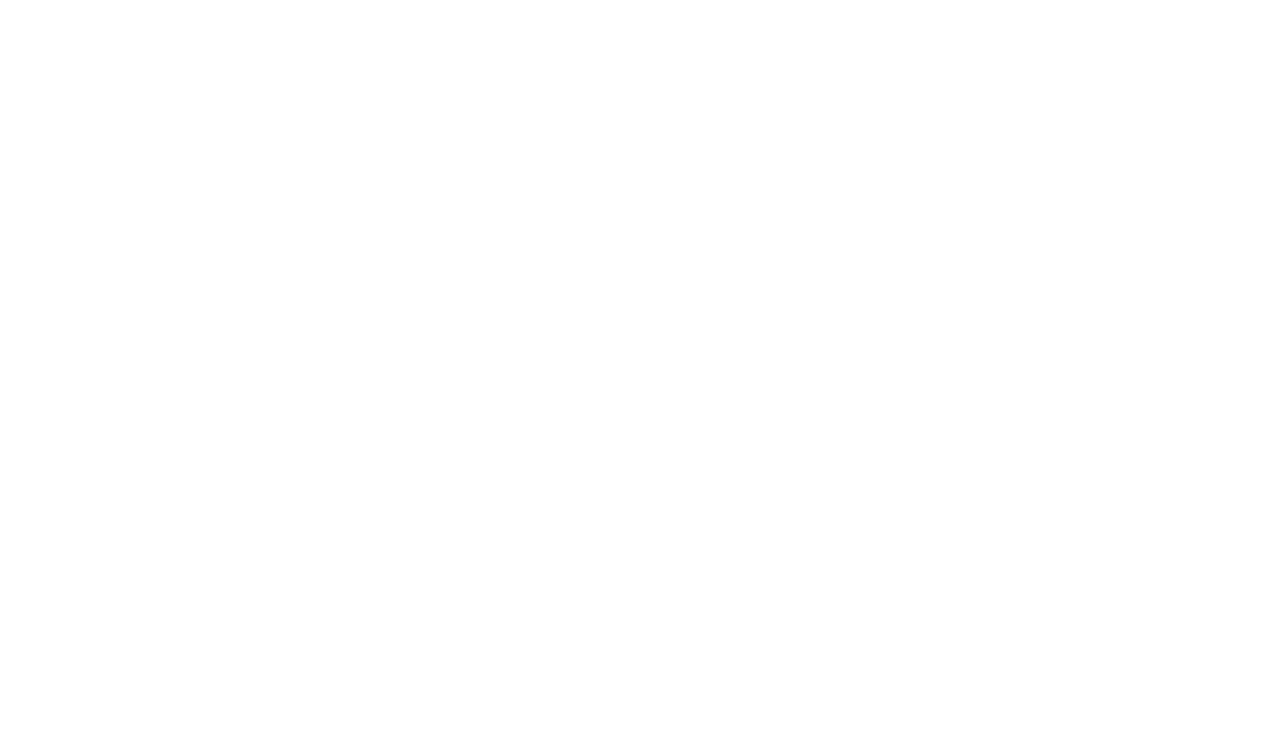
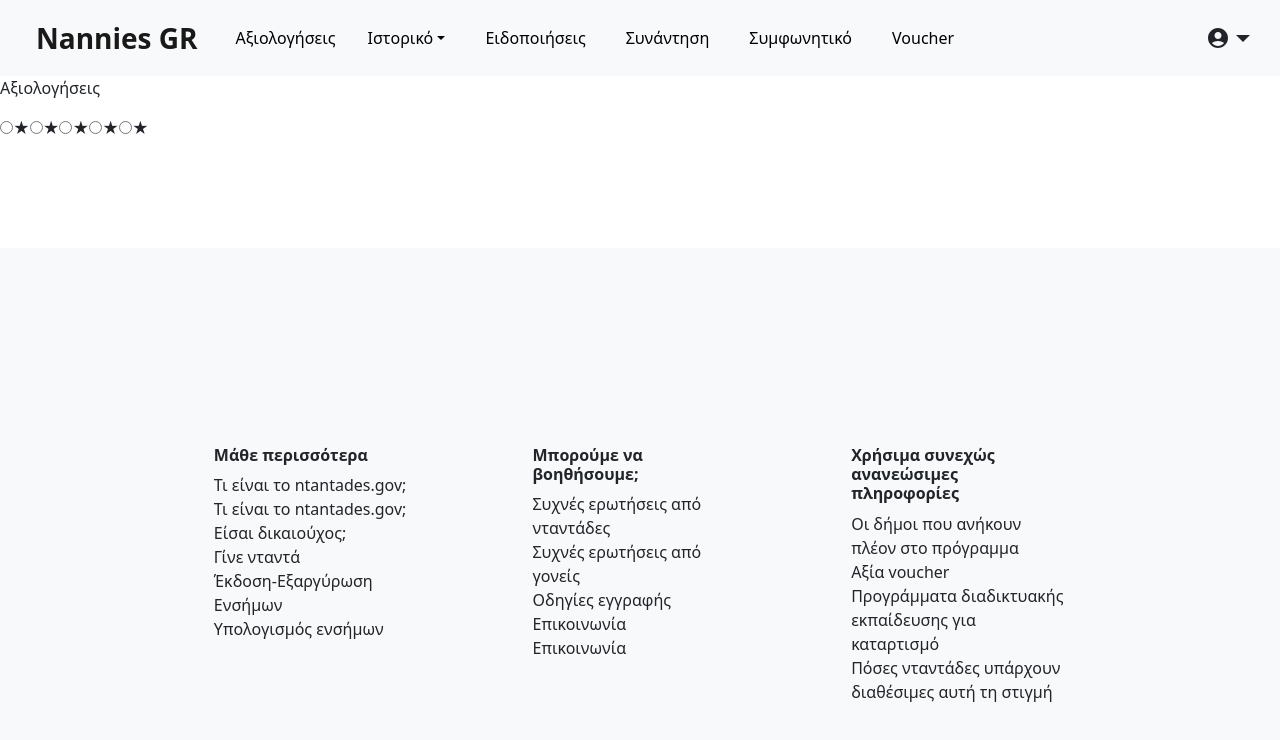
Before and after one commit to giannisz2/Website_Nannies, a React (Vite) app: page /Stars in a window 1280 px wide. Before the commit this address had no page. Shown: the top 740 px of the page. Built offline with nearby package versions, Linux system fonts and the light colour scheme.

Commit message:
I dont know

```diff
--- a/src/App.jsx
+++ b/src/App.jsx
@@ -24,6 +24,7 @@
 import ParentHomepage from './pages/parents/ParentHomepage.jsx';
 import TransactionHistoryParents from './pages/parents/TransactionHistoryParents.jsx';
 import RatesParents from './pages/parents/RatesParents.jsx'
+import Stars from './pages/parents/stars.jsx'
 
 function App() {
 
@@ -54,6 +55,7 @@
           <Route path='/ParentHomepage' element={<ParentHomepage/>}/>
           <Route path='/TransactionHistoryParents' element={<TransactionHistoryParents/>}/>
           <Route path='/RatesParents' element={<RatesParents/>}/>
+          <Route path='/Stars' element={<Stars/>}/>
         </Routes>
       </BrowserRouter>
     </>
--- a/src/pages/parents/stars.jsx
+++ b/src/pages/parents/stars.jsx
@@ -1,7 +1,7 @@
 import React from 'react';
 import NavBarNannies from '../../components/layout/NavbarNannies';
 import Footer from '../../components/layout/Footer';
-import '../../styles/Stars.css';
+import '../../styles/Rates.css';
 
 export default function Rates() {
     return (
```
